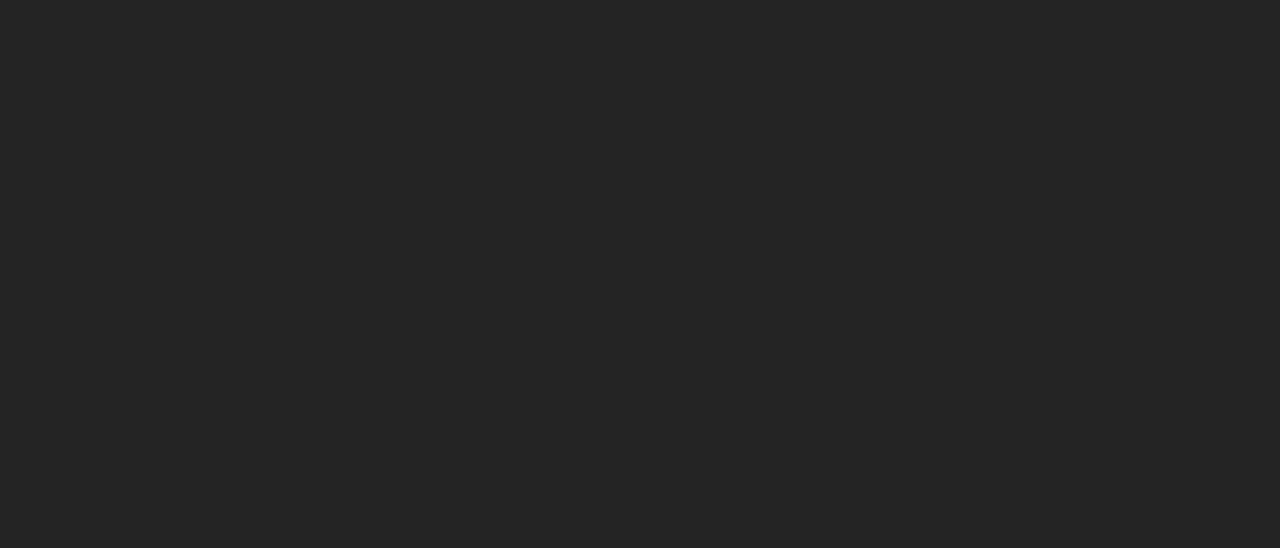
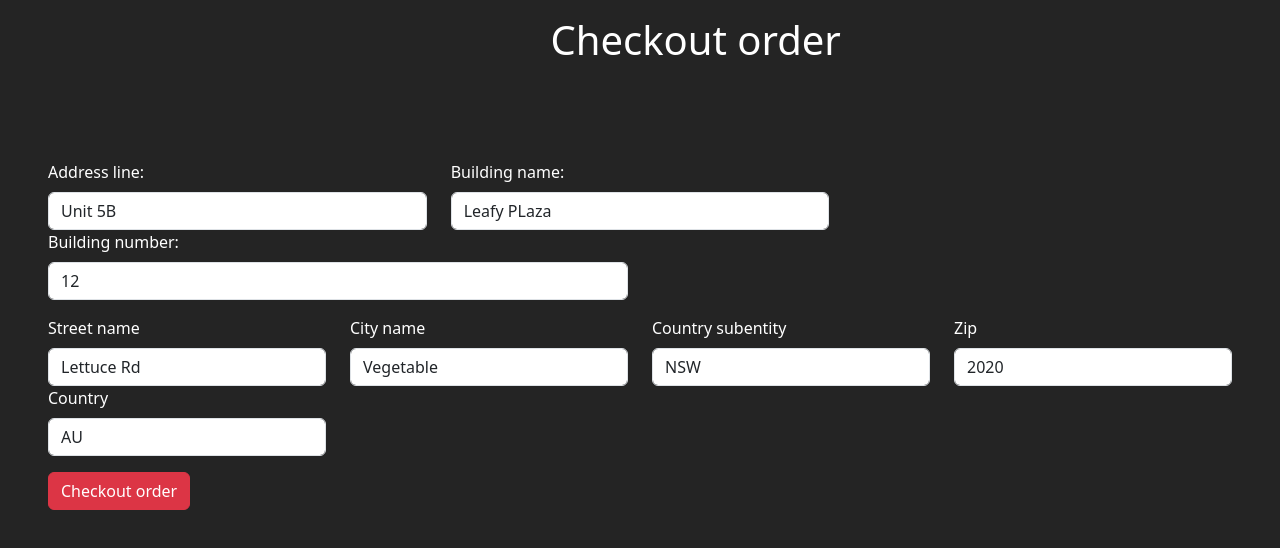
Before and after one commit to CrappyOneHere/v2FiveMusketeers, a React (Vite) app in the folder fiveMusksFrontend/: page /checkoutOrder/1 in a window 1280 px wide. Before the commit this address had no page. Shown: the top 548 px of the page. Built offline with nearby package versions, Linux system fonts and the light colour scheme.

Commit message:
Adding the xml route to the frontend

```diff
--- a/fiveMusksFrontend/src/App.css
+++ b/fiveMusksFrontend/src/App.css
@@ -43,13 +43,23 @@ img {
   margin-left: 75%;
 }
 
-.order-cards .view-order {
+.order-cards .view-order{
   margin-left: 190px;
   margin-top: 10px;
   margin-bottom:0;
+  font-weight: 600;
 }
-.order-cards .view-order:hover {
+.order-cards .checkout-text  {
+  margin-left: 162px;
+  margin-bottom: 0;
+  font-weight: 600;
+}
+.order-cards .view-order:hover, .checkout-text:hover {
   text-decoration: underline;
+}
+
+.center-page{
+  margin-left: 43%;
 }
 textarea {
   background-color: #242424;
--- a/fiveMusksFrontend/src/App.jsx
+++ b/fiveMusksFrontend/src/App.jsx
@@ -7,6 +7,7 @@ import CreateOrder from './components/CreateOrder';
 import ViewOrders from './components/ViewOrders';
 import ViewOrderDetails from './components/ViewOrderDetails';
 import UpdateOrder from './components/UpdateOrder';
+import Checkout from './components/Checkout';
 import './App.css'
 
 function App() {
@@ -41,6 +42,8 @@ function App() {
             <Route path="/updateOrder/:orderId" element={<UpdateOrder setUserRole={setUserRole} userRole={userRole} setEmail={setEmail} setName={setName} email={email}/>}> </Route>
             <Route path="/viewOrders" element={<ViewOrders setUserRole={setUserRole} userRole={userRole} setEmail={setEmail} setName={setName} email={email}/>}> </Route>
             <Route path="/viewOrders/:id" element={<ViewOrderDetails setUserRole={setUserRole} userRole={userRole} setEmail={setEmail} setName={setName} email={email}/>}> </Route>
+            <Route path="/checkoutOrder/:orderId" element={<Checkout setUserRole={setUserRole} userRole={userRole} setEmail={setEmail} setName={setName} email={email}/>}> </Route>
+
           </Routes>
         </BrowserRouter>
     </>
--- /dev/null
+++ b/fiveMusksFrontend/src/components/Checkout.jsx
@@ -0,0 +1,187 @@
+import Sidebar from "./Sidebar";
+import Button from 'react-bootstrap/Button';
+import Col from 'react-bootstrap/Col';
+import Form from 'react-bootstrap/Form';
+import InputGroup from 'react-bootstrap/InputGroup';
+import Row from 'react-bootstrap/Row';
+import axios from "axios";
+
+import { useState, useMemo } from "react";
+import { useParams } from "react-router-dom";
+
+function Checkout(props) {
+    const {orderId} =  useParams()
+    const [addressLine, setAddressLine] = useState('Unit 5B');
+    const [buildingName, setBuildingName] = useState('Leafy PLaza');
+    const [buildingNumber, setBuildingNumber] = useState(12);
+    const [streetName, setStreetName] = useState('Lettuce Rd');
+    const [cityName, setCityName] = useState('Vegetable');
+    const [countrySubentity, setCountrySubentity] = useState('NSW');
+    const [zip, setZip] = useState(2020);
+    const [country, setCountry] = useState('AU');
+    const [validated, setValidated] = useState(false);
+    const [xmlResponse, setXmlResponse] = useState(null);
+
+    const checkoutOrderApi = async() => {
+        try {
+            const response = await axios.post(`https://mus5kuz5j9.execute-api.us-east-1.amazonaws.com/v1/buyer/checkout?orderId=${orderId}`, {
+                address: {
+                    addressLine: addressLine,
+                    buildingName: buildingName,
+                    buildingNumber: buildingNumber,
+                    streetName: streetName,
+                    cityName: cityName,
+                    countrySubentity: countrySubentity,
+                    postalZone: zip,
+                    country: country
+                }
+            },
+                {
+                    headers: {
+                        email: props.email,
+                    }
+                }
+            )
+            setXmlResponse(response.data)
+            // console.log("response", response)
+        } catch (err) {
+            console.log("Error:", err)
+        }
+    }
+    const handleSubmit = (event) => {
+      const form = event.currentTarget;
+      if (form.checkValidity() === false) {
+        event.preventDefault();
+        event.stopPropagation();
+      }
+      setValidated(true);
+      checkoutOrderApi()
+      event.preventDefault();
+    };
+    const memoSidebar = useMemo(() => {
+        return (
+            <Sidebar
+            setUserRole={props.setUserRole}
+            userRole={props.userRole}
+            setEmail={props.setEmail}
+            setName={props.setName}
+            email={props.email} />
+        )}, [props.setUserRole, props.userRole, props.setEmail, props.setName, props.email])
+    return (
+        <>
+
+            {/* <div className="flex-ratio-col1">
+               {memoSidebar}
+            </div> */}
+
+            <div className="flex-wrap align-items-center justify-content-center">
+                <h1 className="text-white mt-3 mb-5 pb-5 center-page">Checkout order</h1>
+                <Form noValidate validated={validated} onSubmit={handleSubmit} className="text-white mx-5">
+                    <Row className="mb-3">
+                        <Form.Group as={Col} md="4" controlId="validationCustom01">
+                        <Form.Label>Address line:</Form.Label>
+                        <Form.Control
+                            required
+                            type="text"
+                            placeholder="Unit 5B"
+                            onChange={(e) => setAddressLine(e.target.value)}
+                            value={addressLine}
+                            // defaultValue=""
+                        />
+                        {/* <Form.Control.Feedback>Looks good!</Form.Control.Feedback> */}
+                        </Form.Group>
+                        <Form.Group as={Col} md="4" controlId="validationCustom02">
+                        <Form.Label>Building name:</Form.Label>
+                        <Form.Control
+                            required
+                            type="text"
+                            placeholder="Leafy plaza"
+                            onChange={(e) => setBuildingName(e.target.value)}
+                            value={buildingName}
+                            // defaultValue="Otto"
+                        />
+                        {/* <Form.Control.Feedback>Looks good!</Form.Control.Feedback> */}
+                        </Form.Group>
+                        <Form.Group as={Col} md="6" controlId="validationCustom03">
+                        <Form.Label>Building number:</Form.Label>
+                        <Form.Control type="text"
+                                      placeholder="12"
+                                      required
+                                      onChange={(e) => setBuildingNumber((e.target.value).toString())}
+                                      value={buildingNumber}/>
+                        <Form.Control.Feedback type="invalid">
+                            Please provide a valid building number.
+                        </Form.Control.Feedback>
+                        </Form.Group>
+                    </Row>
+                    <Row className="mb-3">
+                        <Form.Group as={Col} md="3" controlId="validationCustom04">
+                        <Form.Label>Street name</Form.Label>
+                        <Form.Control type="text"
+                                      placeholder="Lettuce rd"
+                                      required
+                                      onChange={(e) => setStreetName(e.target.value)}
+                                      value={streetName}/>
+                        <Form.Control.Feedback type="invalid">
+                            Please provide a valid street name.
+                        </Form.Control.Feedback>
+                        </Form.Group>
+
+                        <Form.Group as={Col} md="3" controlId="validationCustom05">
+                        <Form.Label>City name</Form.Label>
+                        <Form.Control type="text"
+                                      placeholder="Vegetable"
+                                      required
+                                      onChange={(e) => setCityName(e.target.value)}
+                                      value={cityName}/>
+                        <Form.Control.Feedback type="invalid">
+                            Please provide a valid city name.
+                        </Form.Control.Feedback>
+                        </Form.Group>
+
+                        <Form.Group as={Col} md="3" controlId="validationCustom06">
+                        <Form.Label>Country subentity</Form.Label>
+                        <Form.Control type="text"
+                                      placeholder="NSW"
+                                      required
+                                      onChange={(e) => setCountrySubentity(e.target.value)}
+                                      value={countrySubentity}/>
+                        <Form.Control.Feedback type="invalid">
+                            Please provide a valid country subentity.
+                        </Form.Control.Feedback>
+                        </Form.Group>
+
+
+                        <Form.Group as={Col} md="3" controlId="validationCustom07">
+                        <Form.Label>Zip</Form.Label>
+                        <Form.Control type="text"
+                                      placeholder="Zip"
+                                      required
+                                      onChange={(e) => setZip((e.target.value).toString())}
+                                      value={zip}/>
+                        <Form.Control.Feedback type="invalid">
+                            Please provide a valid zip.
+                        </Form.Control.Feedback>
+                        </Form.Group>
+
+                        <Form.Group as={Col} md="3" controlId="validationCustom08">
+                        <Form.Label>Country</Form.Label>
+                        <Form.Control type="text"
+                                      placeholder="AU"
+                                      required
+                                      onChange={(e) => setCountry(e.target.value)}
+                                      value={country}/>
+                        <Form.Control.Feedback type="invalid">
+                            Please provide a valid country name.
+                        </Form.Control.Feedback>
+                        </Form.Group>
+                    </Row>
+                    <Button className="btn-danger" type="submit">Checkout order</Button>
+                </Form>
+            </div>
+            {xmlResponse !== null &&
+            <p className="text-white mx-5 mt-5">{xmlResponse}</p>}
+   </>
+  );
+}
+export default Checkout;
--- a/fiveMusksFrontend/src/components/OrderCards.jsx
+++ b/fiveMusksFrontend/src/components/OrderCards.jsx
@@ -5,6 +5,7 @@ import Button from 'react-bootstrap/Button';
 import axios from "axios";
 
 function OrderCards(props) {
+    console.log("ordercrads:", props.orderId)
     const nav = useNavigate();
     const deleteOrderHandler = async() => {
         try {
@@ -35,6 +36,7 @@ function OrderCards(props) {
                     <Button variant="dark" className='mx-1' onClick={() => nav(`/updateOrder/${props.orderId}`)}>Update</Button>
                     <Button variant="danger" onClick={() => deleteOrderHandler()}>Delete</Button>
                 </div>
+                <p className='text-danger checkout-text' onClick={() => nav(`/checkoutOrder/${props.orderId}`)}>{`→ Checkout`}</p>
             </Card.Body>
         </Card>
     );
--- a/fiveMusksFrontend/src/components/ViewOrders.jsx
+++ b/fiveMusksFrontend/src/components/ViewOrders.jsx
@@ -17,7 +17,10 @@ function ViewOrders(props) {
             )
             setOrderInfo(response.data)
         } catch (err) {
-           alert(`Error: ${err.response.data}`)
+            // if (err.response.data === "No orders found for buyer") {
+            //     console.log("No orders found for buyer")
+            // }
+        //    alert(`Error: ${err.response.data}`)
         }
     }
 
```
